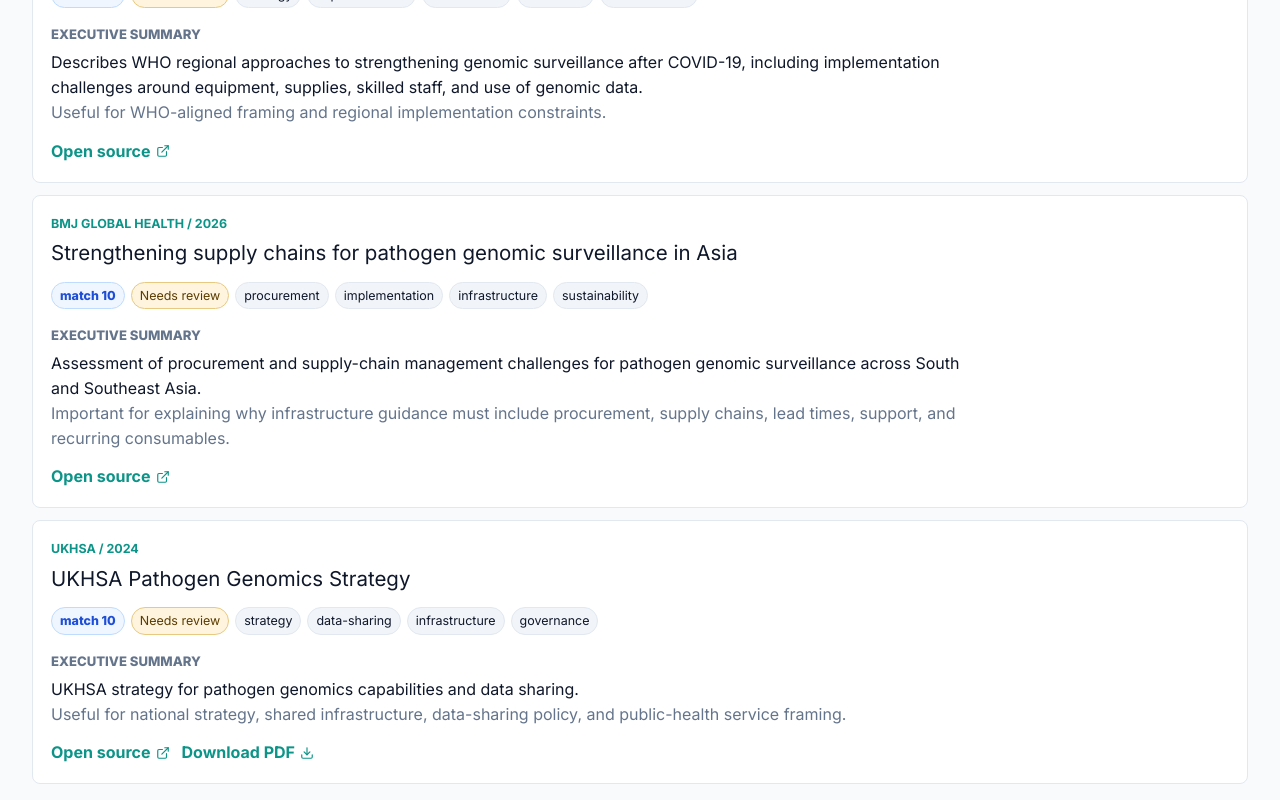
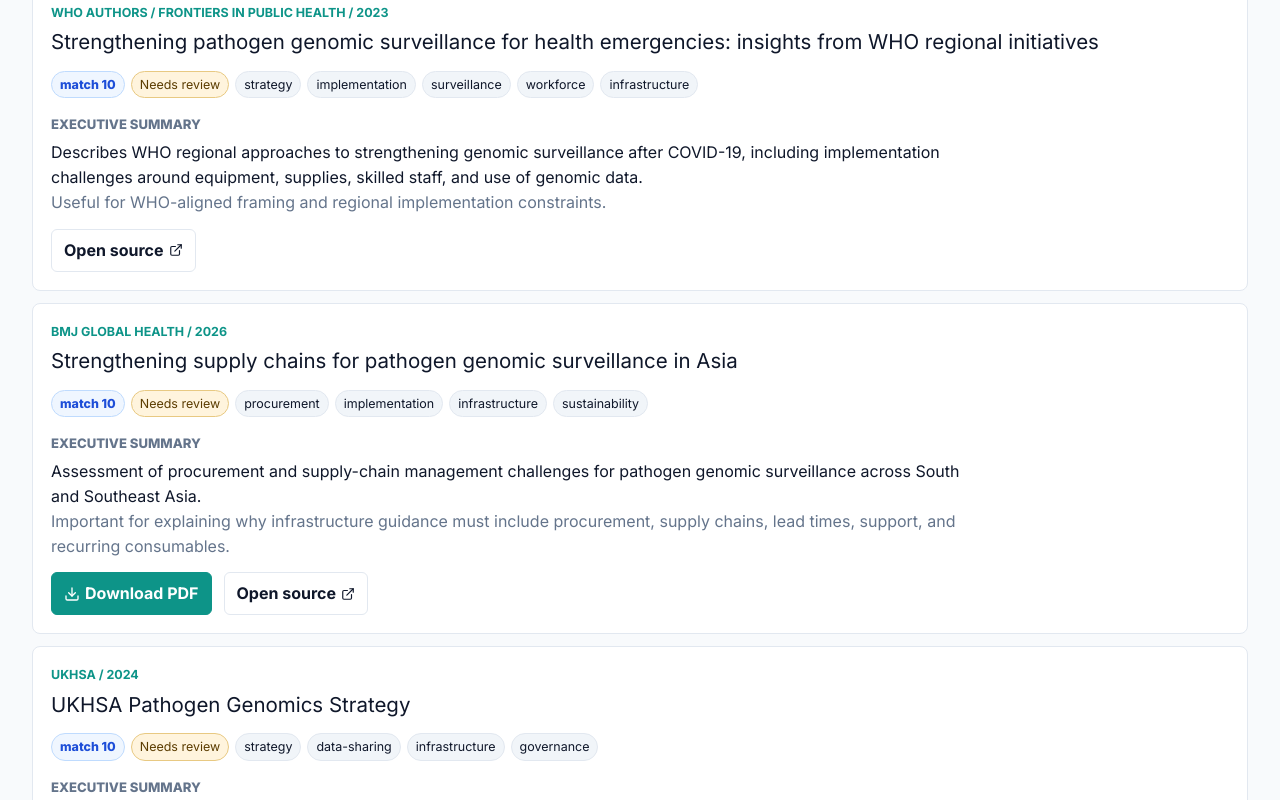
Before and after one commit to happykhan/pathogen-genomics-guidance-kb, a Next.js app: page /resources in a window 1280 px wide. Shown: the part 2460-3260 px from the top of the page. Built offline with nearby package versions, Linux system fonts and the light colour scheme.

Commit message:
Add PDF download links to resources

```diff
--- a/src/components/ResourceFinder.tsx
+++ b/src/components/ResourceFinder.tsx
@@ -234,14 +234,15 @@ export function ResourceFinder() {
               <p className="muted">{resource.whyUseful}</p>
             </div>
             <div className="resource-actions">
-              <a href={resource.url} target="_blank" rel="noreferrer">
+              {resource.pdfUrl ? (
+                <a className="button primary" href={resource.pdfUrl} target="_blank" rel="noreferrer">
+                  <Download size={16} aria-hidden="true" />
+                  Download PDF
+                </a>
+              ) : null}
+              <a className="button" href={resource.url} target="_blank" rel="noreferrer">
                 Open source <ExternalLink size={14} aria-hidden="true" />
               </a>
-              {resource.pdfUrl ? (
-                <a href={resource.pdfUrl} target="_blank" rel="noreferrer">
-                  Download PDF <Download size={14} aria-hidden="true" />
-                </a>
-              ) : null}
             </div>
           </article>
         ))}
--- a/src/data/resources.ts
+++ b/src/data/resources.ts
@@ -117,6 +117,8 @@ export const resources: ResourceRecord[] = [
     agency: "ECDC",
     year: "2016",
     url: "https://www.ecdc.europa.eu/en/publications-data/expert-opinion-whole-genome-sequencing-public-health-surveillance",
+    pdfUrl:
+      "https://www.ecdc.europa.eu/sites/default/files/media/en/publications/Publications/whole-genome-sequencing-for-public-health-surveillance.pdf",
     documentType: "guidance",
     audiences: ["policy", "director", "lab-lead", "bioinformatician"],
     topics: ["surveillance", "implementation", "strategy"],
@@ -336,6 +338,7 @@ export const resources: ResourceRecord[] = [
     agency: "The Lancet Microbe",
     year: "2026",
     url: "https://doi.org/10.1016/j.lanmic.2026.101416",
+    pdfUrl: "https://www.thelancet.com/action/showPdf?pii=S2666-5247%2826%2900071-6",
     documentType: "paper",
     audiences: ["director", "policy", "funder", "lab-lead"],
     topics: ["costing", "surveillance", "strategy", "public-health", "decision-use"],
@@ -362,6 +365,7 @@ export const resources: ResourceRecord[] = [
     agency: "Clinical Microbiology Reviews",
     year: "2026",
     url: "https://doi.org/10.1128/cmr.00177-25",
+    pdfUrl: "https://journals.asm.org/doi/pdf/10.1128/cmr.00177-25",
     documentType: "paper",
     audiences: ["lab-lead", "bioinformatician", "data-manager", "it-security", "director"],
     topics: ["implementation", "quality", "workflow", "workforce", "reporting", "amr", "infrastructure"],
@@ -389,6 +393,7 @@ export const resources: ResourceRecord[] = [
     agency: "Food-safety genomics authors",
     year: "2022",
     url: "https://www.sciencedirect.com/science/article/pii/S0362028X22067680",
+    pdfUrl: "https://www.sciencedirect.com/science/article/pii/S0362028X22067680/pdfft?isDTMRedir=true&download=true",
     documentType: "paper",
     audiences: ["director", "policy", "lab-lead", "bioinformatician", "data-manager"],
     topics: ["public-health", "surveillance", "decision-use", "data-sharing"],
@@ -407,6 +412,7 @@ export const resources: ResourceRecord[] = [
     agency: "The Lancet Microbe",
     year: "2025",
     url: "https://pubmed.ncbi.nlm.nih.gov/39389079/",
+    pdfUrl: "https://www.thelancet.com/action/showPdf?pii=S2666-5247%2824%2900230-1",
     documentType: "paper",
     audiences: ["director", "policy", "funder", "lab-lead", "bioinformatician", "data-manager"],
     topics: ["implementation", "strategy", "governance", "data-sharing", "workforce"],
@@ -425,6 +431,7 @@ export const resources: ResourceRecord[] = [
     agency: "BMC Public Health",
     year: "2024",
     url: "https://pubmed.ncbi.nlm.nih.gov/38840103/",
+    pdfUrl: "https://bmcpublichealth.biomedcentral.com/counter/pdf/10.1186/s12889-024-18990-0.pdf",
     documentType: "paper",
     audiences: ["director", "policy", "funder", "lab-lead", "bioinformatician"],
     topics: ["implementation", "amr", "workforce", "infrastructure", "data-sharing"],
@@ -461,6 +468,7 @@ export const resources: ResourceRecord[] = [
     agency: "Nature Communications",
     year: "2026",
     url: "https://pubmed.ncbi.nlm.nih.gov/41530129/",
+    pdfUrl: "https://www.nature.com/articles/s41467-025-67442-9.pdf",
     documentType: "paper",
     audiences: ["director", "policy", "funder"],
     topics: ["surveillance", "strategy", "public-health", "equity"],
@@ -479,6 +487,7 @@ export const resources: ResourceRecord[] = [
     agency: "BMJ Global Health",
     year: "2026",
     url: "https://pubmed.ncbi.nlm.nih.gov/41651557/",
+    pdfUrl: "https://gh.bmj.com/content/bmjgh/11/1/e019241.full.pdf",
     documentType: "paper",
     audiences: ["director", "policy", "funder", "lab-lead"],
     topics: ["procurement", "implementation", "infrastructure", "sustainability"],
```
Also changed, not shown: outputs/pdf-downloads.md (+16 -1 lines).
